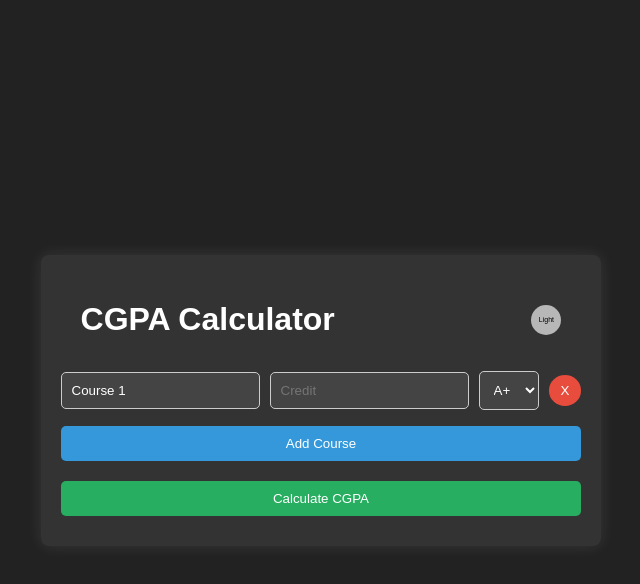
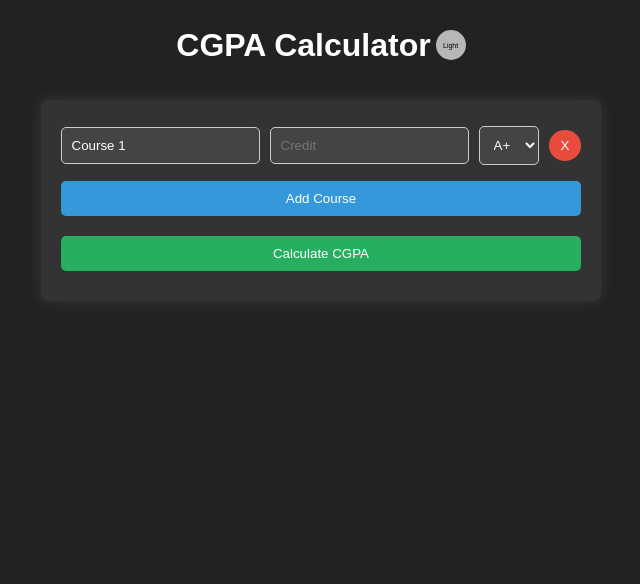
Before and after one commit to MahirSalahin/cgpa-calculator, a plain HTML site: page index.html in a window 1280 px wide. Both pictures are taken after a click on the button "Dark". Shown: the whole page, without its empty margins (319-959 px from the left). Drawn offline with Linux system fonts and the light colour scheme.

Commit message:
CGPA calculator  v1.0.0

```diff
--- a/index.html
+++ b/index.html
@@ -9,13 +9,11 @@
 </head>
 
 <body>
-
+  <header>
+    <h1>CGPA Calculator</h1>
+    <button class="toggle-mode" type="button" onclick="toggleMode()">Dark</button>
+  </header>
   <div class="container">
-    <header>
-      <h1>CGPA Calculator</h1>
-      <button class="toggle-mode" type="button" onclick="toggleMode()">Dark</button>
-    </header>
-
     <form id="cgpaForm">
       <div id="courseInputs">
         <!-- Course input fields will be added here dynamically -->
--- a/scripts.js
+++ b/scripts.js
@@ -33,6 +33,10 @@ addCourseInput();
 function removeCourseInput(button) {
     const courseInputDiv = button.parentElement.parentElement;
     courseInputDiv.remove();
+    // Update courseCounter after removing a course input
+    courseCounter = document.querySelectorAll('.course-input').length + 1;
+    const resultDiv = document.getElementById('result');
+    resultDiv.innerHTML = ''; // Clear previous content
 }
 
 function calculateCGPA() {
--- a/styles.css
+++ b/styles.css
@@ -3,8 +3,9 @@ body {
     margin: 0;
     padding: 0;
     display: flex;
-    justify-content: center;
+    justify-content: flex-start;
     align-items: center;
+    flex-direction: column;
     height: 100vh;
     background-color: #f8f8f8;
     transition: background-color 0.3s ease;
@@ -12,11 +13,13 @@ body {
 
 .container {
     max-width: 80%;
+    min-width: 30%;
     padding: 20px;
     background-color: #fff;
     border-radius: 8px;
     box-shadow: 0 0 15px rgba(0, 0, 0, 0.1);
     text-align: center;
+    margin-top: 100px;
 }
 
 h1 {
@@ -29,6 +32,7 @@ form {
     display: flex;
     flex-direction: column;
     align-items: center;
+
 }
 
 .input-container {
@@ -105,10 +109,13 @@ button.calculate-cgpa:hover {
 
 header {
     display: flex;
-    justify-content: space-between;
     align-items: center;
     padding: 20px;
     background-color: #ffffff;
+    width: max-content;
+    text-align: center;
+    position: fixed;
+    top: 0;
 }
 
 
@@ -140,6 +147,7 @@ h1 {
     color: #219a52;
     font-size: 2em;
     margin-top: 20px;
+    padding: 20px;
 }
 
 #result span {
@@ -174,11 +182,11 @@ body.dark-mode {
 
 h1.dark-mode {
     color: #ffffff;
-    background-color: #333;
+    background-color: #222;
 }
 
 header.dark-mode {
-    background-color: #333;
+    background-color: #222;
 }
 
 .course-input input.dark-mode,
```
